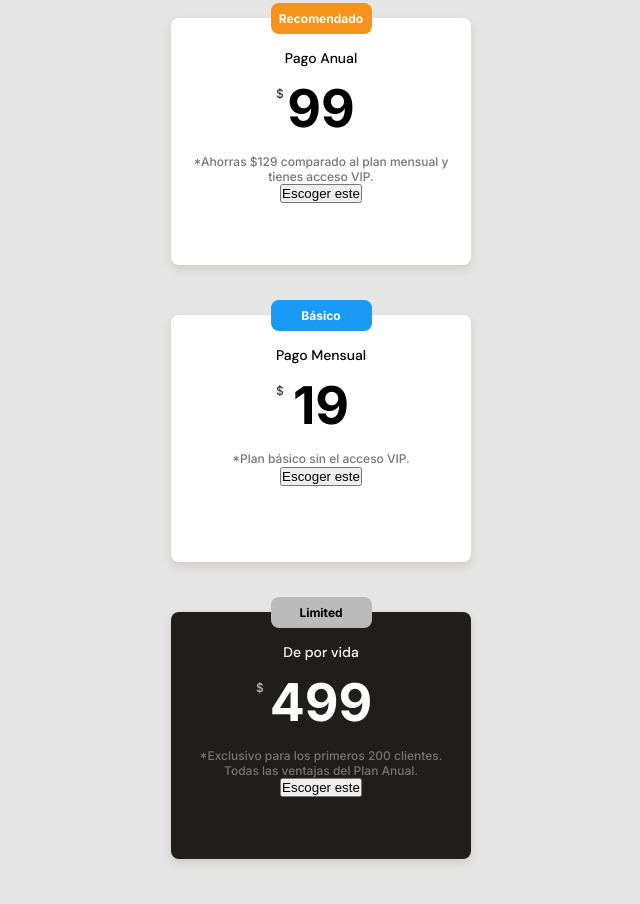
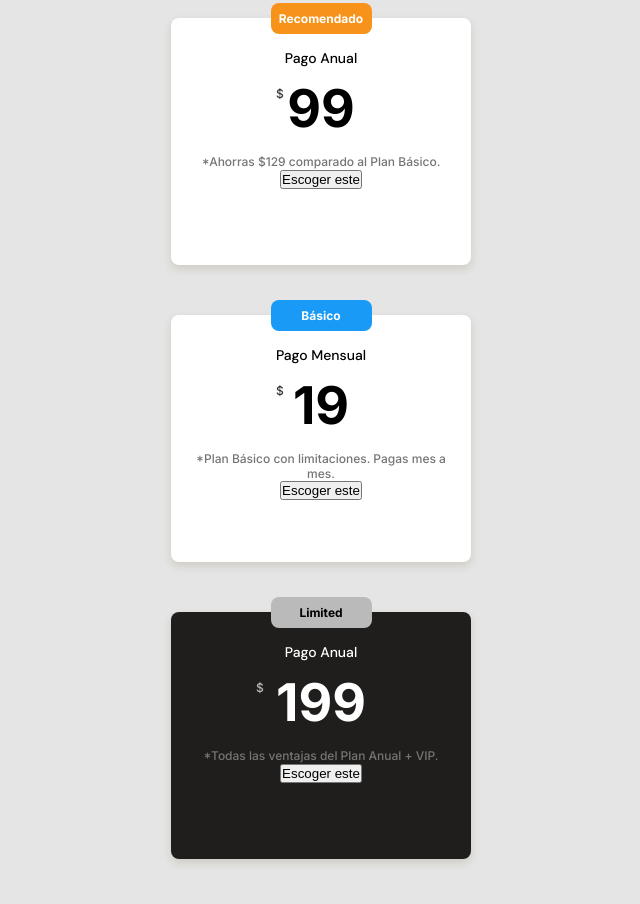
Before and after one commit to lopez-tomas/batata-bit, a plain HTML site: page index.html in a window 1280 px wide. Shown: the part 2378-3282 px from the top of the page, without its empty margins (319-959 px from the left). Drawn offline with Linux system fonts and the light colour scheme.

Commit message:
Minor changes in texts

```diff
--- a/index.html
+++ b/index.html
@@ -128,7 +128,7 @@
                         <div class="card__info">
                             <h3 class="card__info--title">Pago Anual</h3>
                             <p class="card__info--price"> <span>$</span> 99</p>
-                            <p class="card__info--saving">*Ahorras $129 comparado al plan mensual y tienes acceso VIP.</p>
+                            <p class="card__info--saving">*Ahorras $129 comparado al Plan Básico.</p>
                             <button class="card__info--ca">Escoger este <span></span></button> <!-- ca = call to action -->
                         </div>
                     </article>
@@ -138,7 +138,7 @@
                         <div class="card__info">
                             <h3 class="card__info--title">Pago Mensual</h3>
                             <p class="card__info--price"> <span>$</span> 19</p>
-                            <p class="card__info--saving">*Plan básico sin el acceso VIP.</p>
+                            <p class="card__info--saving">*Plan Básico con limitaciones. Pagas mes a mes.</p>
                             <button class="card__info--ca">Escoger este <span></span></button>
                         </div>
                     </article>
@@ -146,9 +146,9 @@
                     <article class="services-plans__container--card ilimited-container">
                         <p class="card__recommended ilimited-text">Limited</p>
                         <div class="card__info ilimited-info">
-                            <h3 class="card__info--title ilimited-info__title">De por vida</h3>
-                            <p class="card__info--price ilimited-info__price"> <span>$</span> 499</p>
-                            <p class="card__info--saving ilimited-info__saving">*Exclusivo para los primeros 200 clientes. Todas las ventajas del Plan Anual.</p>
+                            <h3 class="card__info--title ilimited-info__title">Pago Anual</h3>
+                            <p class="card__info--price ilimited-info__price"> <span>$</span> 199</p>
+                            <p class="card__info--saving ilimited-info__saving">*Todas las ventajas del Plan Anual + VIP.</p>
                             <button class="card__info--ca ilimited-info__button">Escoger este <span></span></button>
                         </div>
                     </article>
```
